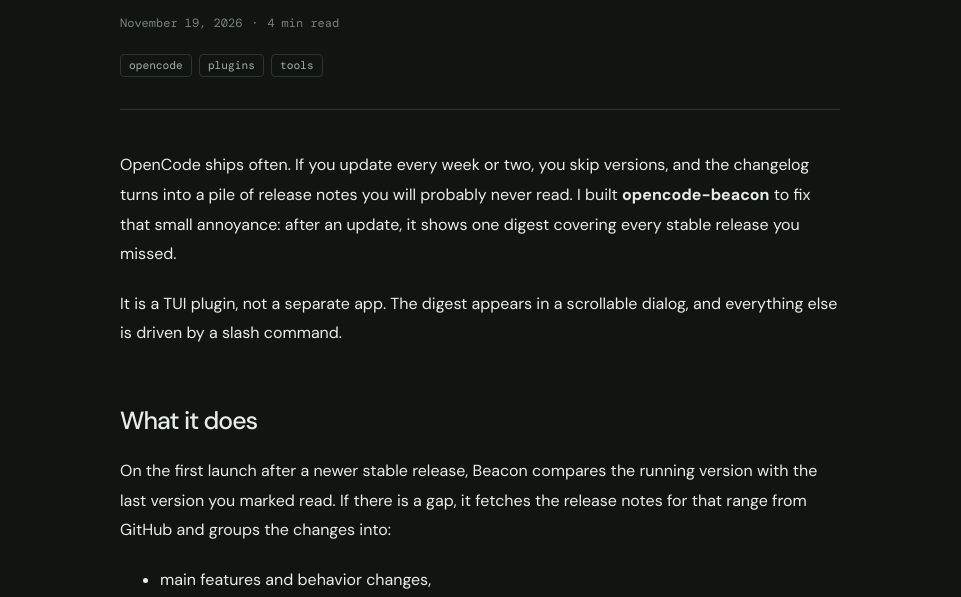
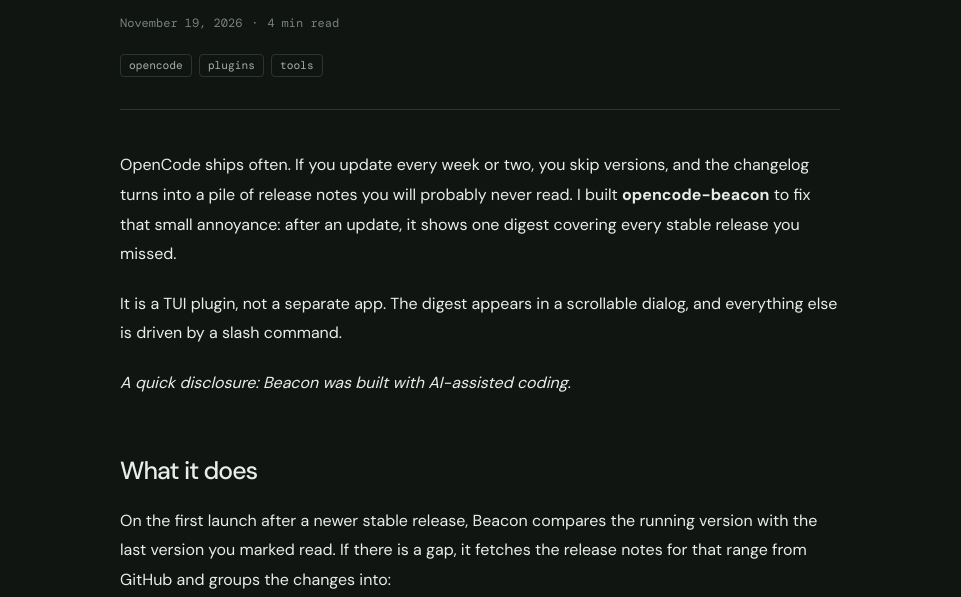
Before and after one commit to teef22/stdout, an Astro site: page /stdout/posts/opencode-beacon in a window 1280 px wide. Shown: the part 479-1076 px from the top of the page, without its empty margins (160-1121 px from the left). Built offline with nearby package versions, Linux system fonts and the light colour scheme; Astro itself is replaced by a stand-in of ours.

Commit message:
docs(posts): note ai-assisted development in beacon article

```diff
--- a/src/content/posts/opencode-beacon.md
+++ b/src/content/posts/opencode-beacon.md
@@ -15,6 +15,8 @@ shows one digest covering every stable release you missed.
 
 It is a TUI plugin, not a separate app. The digest appears in a scrollable
 dialog, and everything else is driven by a slash command.
+
+*A quick disclosure: Beacon was built with AI-assisted coding.*
 
 ## What it does
 
```
